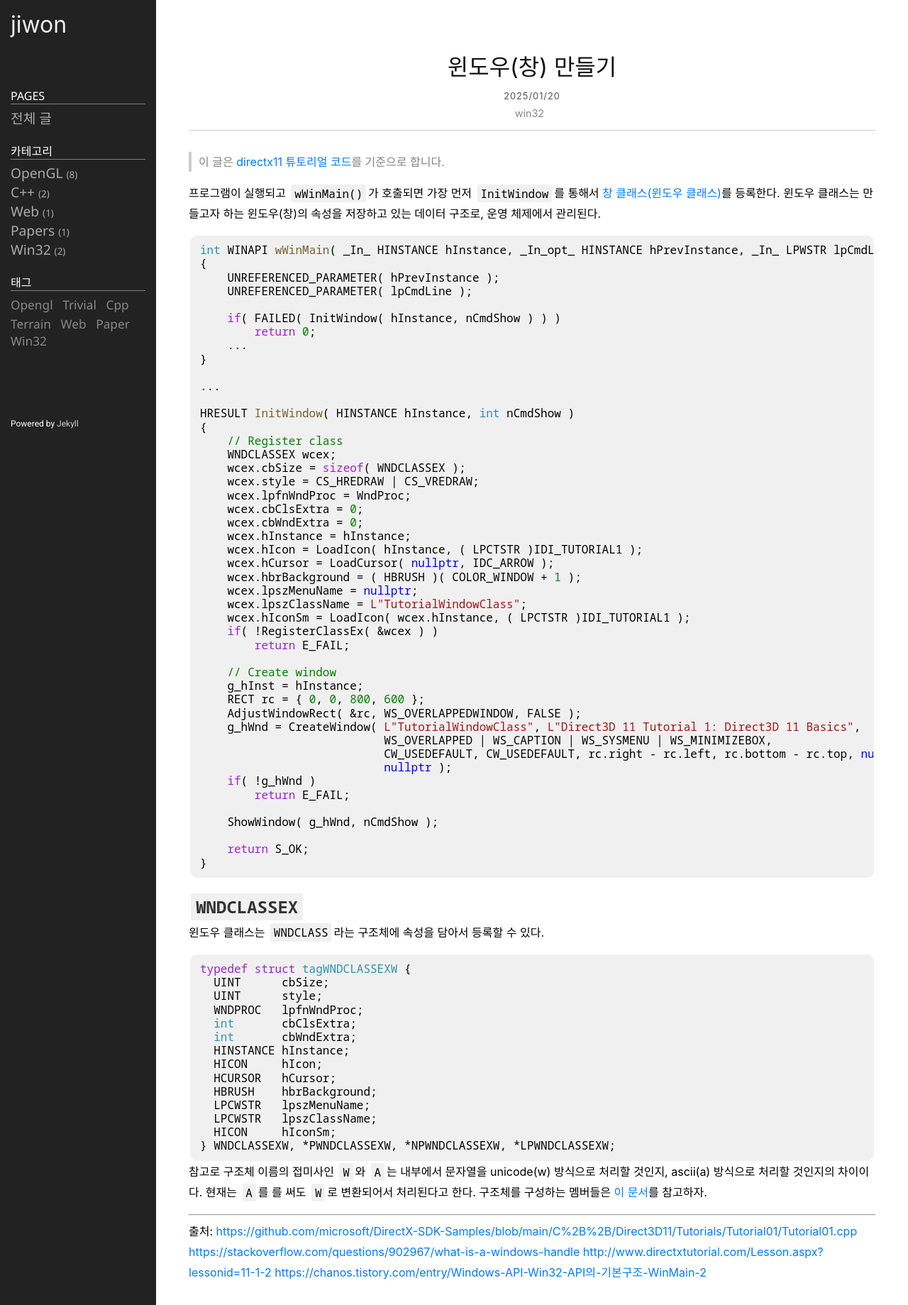
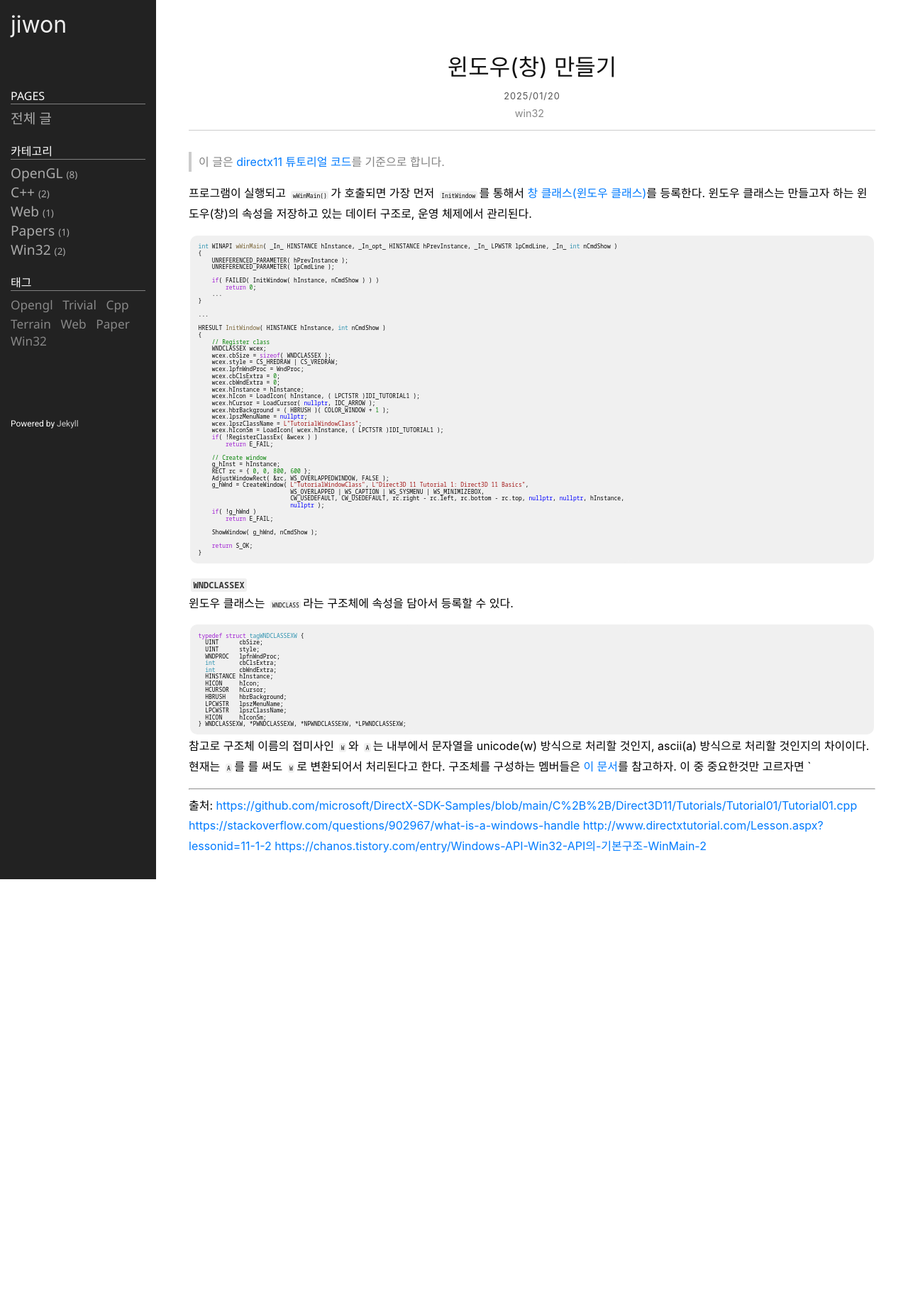
Before and after one commit to jiwon1304/jiwon1304.github.io, a Jekyll site: the page built from _posts/2025-01-20-window-만들기.markdown, in a window 1280 px wide. Shown: the whole page at 71% size. Built offline with Jekyll 4.4.1, drawn with Linux system fonts in a browser that asks for light colours; some web fonts are replaced; after the commit the page ends 1239 px from its top, so only the background shows below that.

Commit message:
font size

````diff
--- a/_posts/2025-01-20-window-만들기.markdown
+++ b/_posts/2025-01-20-window-만들기.markdown
@@ -76,7 +76,8 @@ typedef struct tagWNDCLASSEXW {
 } WNDCLASSEXW, *PWNDCLASSEXW, *NPWNDCLASSEXW, *LPWNDCLASSEXW;
 ```
 
-참고로 구조체 이름의 접미사인 `W`와 `A`는 내부에서 문자열을 unicode(w) 방식으로 처리할 것인지, ascii(a) 방식으로 처리할 것인지의 차이이다. 현재는 `A`를 를 써도 `W`로 변환되어서 처리된다고 한다. 구조체를 구성하는 멤버들은 [이 문서](https://learn.microsoft.com/ko-kr/windows/win32/api/winuser/ns-winuser-wndclassexw)를 참고하자.
+참고로 구조체 이름의 접미사인 `W`와 `A`는 내부에서 문자열을 unicode(w) 방식으로 처리할 것인지, ascii(a) 방식으로 처리할 것인지의 차이이다. 현재는 `A`를 를 써도 `W`로 변환되어서 처리된다고 한다. 구조체를 구성하는 멤버들은 [이 문서](https://learn.microsoft.com/ko-kr/windows/win32/api/winuser/ns-winuser-wndclassexw)를 참고하자. 이 중 중요한것만 고르자면
+`
 
 ---
 
--- a/public/css/style.css
+++ b/public/css/style.css
@@ -112,6 +112,7 @@ code {
 	font-family: "Noto Sans Mono", "Consolas", monospace;
 	/* font-size: 90%; */
 	/* font-size: 0.9em; */
+	font-size: 50%;
 	margin: 3px;
 	background-color: #f0f0f0;
 	border-radius: 3px;
````
